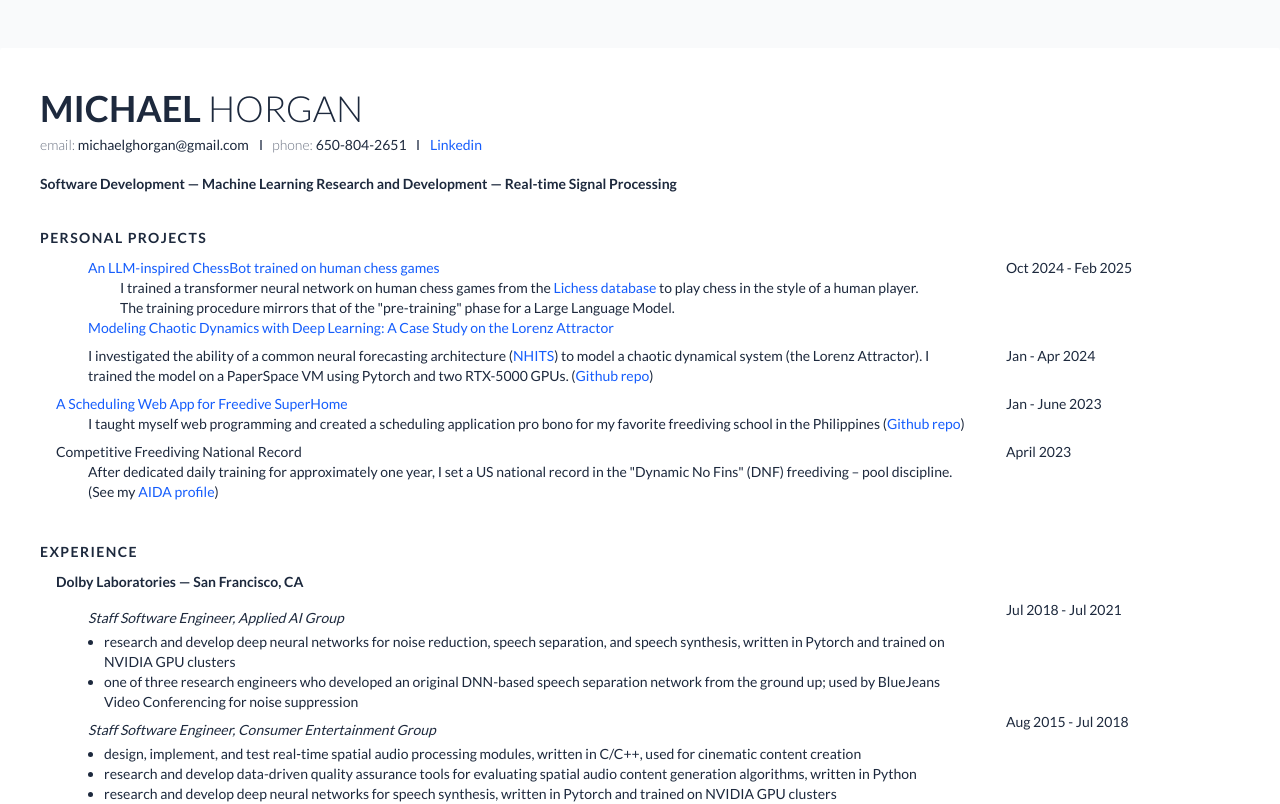
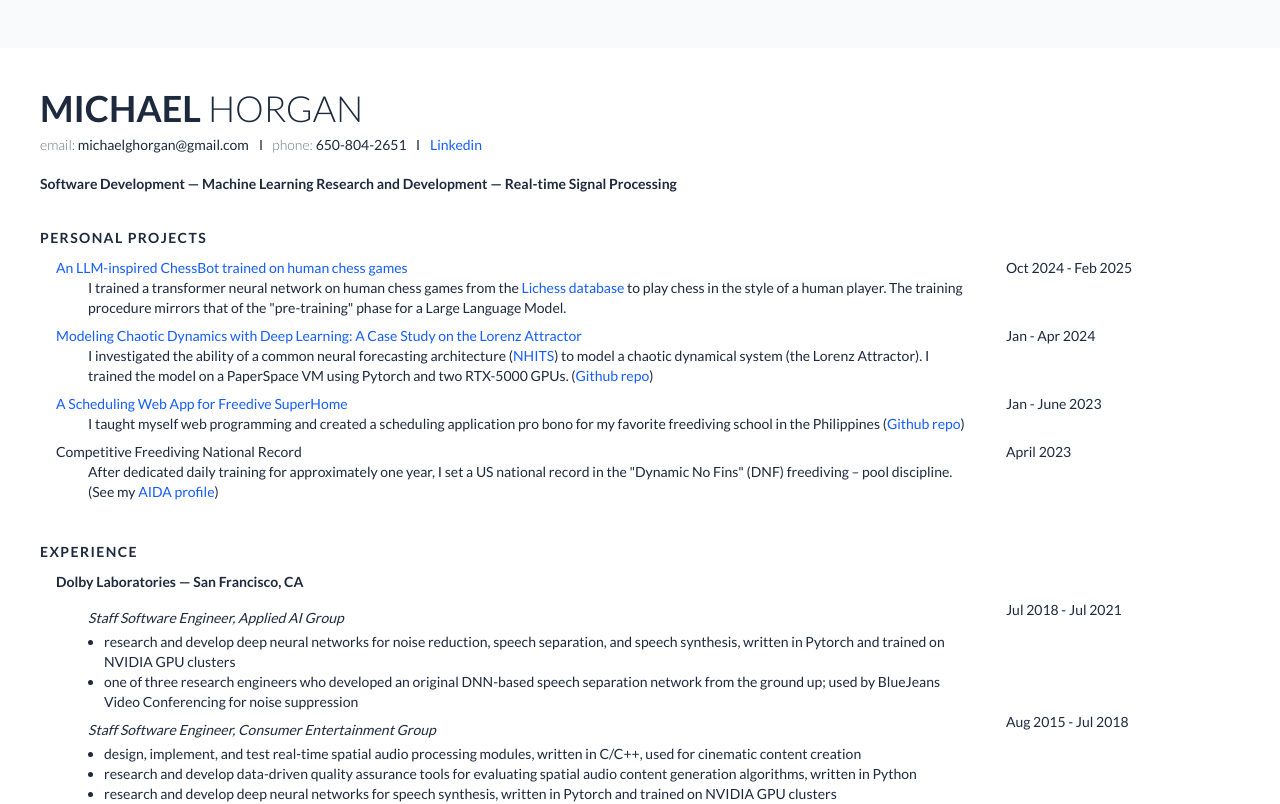
Before and after one commit to nrxszvo/nrxszvo.github.io, a SvelteKit app: page / in a window 1280 px wide. Shown: the top 804 px of the page. Built offline with nearby package versions, Linux system fonts and the light colour scheme.

Commit message:
fix format

```diff
--- a/src/routes/+page.svelte
+++ b/src/routes/+page.svelte
@@ -43,7 +43,6 @@
 			<div class="section__list">
 				<div class="section__list-item">
 					<div class="left">
-						<div class="desc">
 						<a
 							target="_blank"
 							rel="noopener noreferrer"
@@ -55,19 +54,18 @@
 								href="https://database.lichess.org"
 								target="_blank"
 								rel="noopener noreferrer">Lichess database</a
-								> to play chess in the style of a human player. The training procedure
-								mirrors that of the "pre-training" phase for a Large Language Model.
-							</div>
-							<a target="_blank" rel="noopener noreferrer" href="{base}/nhits-lorenz"
-								>Modeling Chaotic Dynamics with Deep Learning: A Case Study on the
-								Lorenz Attractor</a
-							>
+							> to play chess in the style of a human player. The training procedure mirrors
+							that of the "pre-training" phase for a Large Language Model.
 						</div>
 					</div>
 					<div class="right"><div class="duration">Oct 2024 - Feb 2025</div></div>
 				</div>
 				<div class="section__list-item">
 					<div class="left">
+						<a target="_blank" rel="noopener noreferrer" href="{base}/nhits-lorenz"
+							>Modeling Chaotic Dynamics with Deep Learning: A Case Study on the
+							Lorenz Attractor</a
+						>
 						<div class="desc">
 							I investigated the ability of a common neural forecasting architecture (<a
 								target="_blank"
```
Lines whose indentation alone changed are shown as unchanged.
